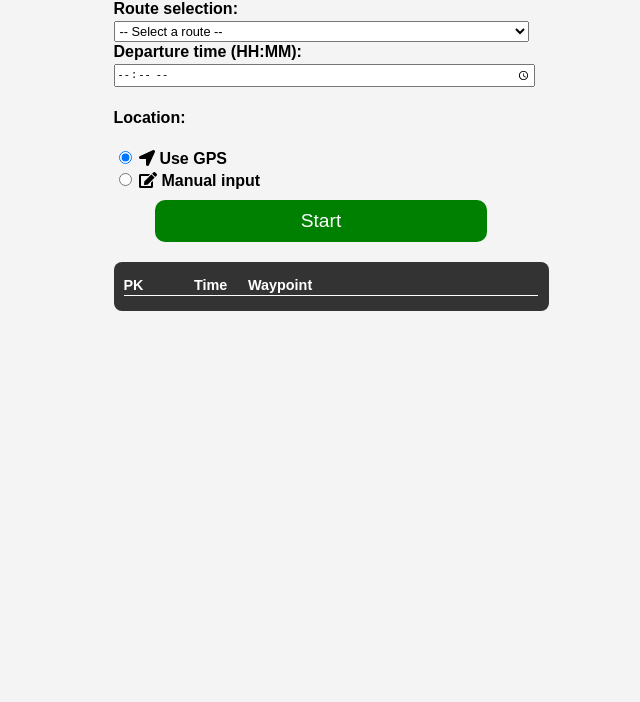
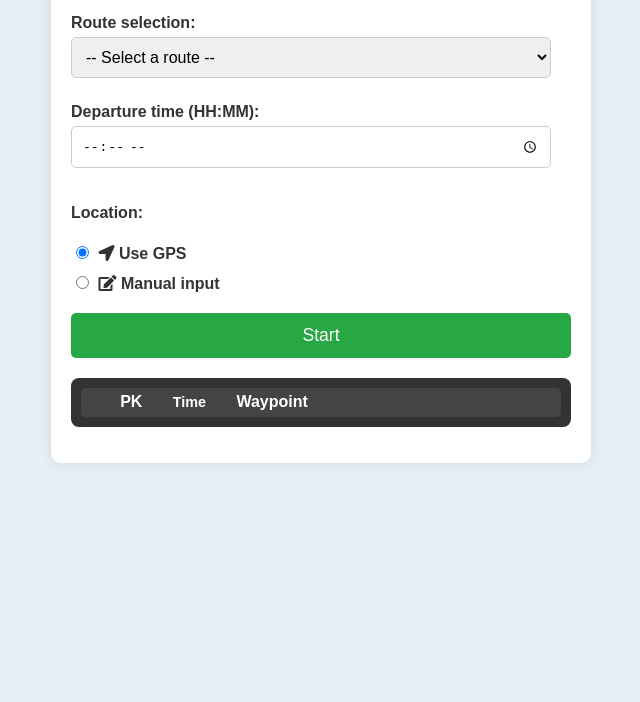
Before and after one commit to clav1stech/Projet-Tallon, a plain HTML site: page index.html in a window 1280 px wide. Shown: the part 98-800 px from the top of the page, without its empty margins (319-959 px from the left). Drawn offline with Linux system fonts and the light colour scheme.

Commit message:
Update styles.css

```diff
--- a/css/styles.css
+++ b/css/styles.css
@@ -1,47 +1,85 @@
 /* Styles globaux */
 body {
     font-family: Arial, sans-serif;
-    padding: 10px;
-    background-color: #f4f4f4;
+    background-color: #e9f0f5;
+    color: #333;
+    margin: 0;
+    padding: 0;
 }
-h1, h2 {
+
+/* Conteneur principal */
+.container {
+    max-width: 500px;
+    margin: 20px auto;
+    background: #ffffff;
+    padding: 20px;
+    border-radius: 10px;
+    box-shadow: 0 0 15px rgba(0, 0, 0, 0.1);
+}
+
+/* Titres */
+h1 {
+    font-size: 1.8em;
     color: #333;
-    text-align: left;
+    margin-bottom: 20px;
+    text-align: center;
+}
 
-}
-/* Conteneur pour les champs de saisie et le bouton */
-.container {
-    max-width: 415px; /* Aligné avec la largeur maximale de la timeline */
-    margin: 0 auto; /* Centrer le conteneur */
-}
+/* Labels */
 label {
     font-weight: bold;
+    margin-top: 10px;
     display: block;
-    margin-bottom: 2px;
 }
-input[type="number"], input[type="time"], select {
-    width: 100%; /* Tous les champs prennent toute la largeur du conteneur */
-    padding: 1px;
-    margin-bottom: 1px; /* Ajoutez de l'espace entre les champs */
-    font-size: 0.8em;
+
+/* Champs de saisie */
+input[type="number"],
+input[type="time"],
+select {
+    width: calc(100% - 20px);
+    padding: 10px;
+    margin-top: 5px;
+    margin-bottom: 15px;
+    font-size: 1em;
+    border: 1px solid #ccc;
+    border-radius: 5px;
+    box-sizing: border-box;
 }
-button {
-    width: 80%; /* Le bouton est légèrement moins large que les champs */
-    max-width: 415px;
-    padding: 10px;
-    font-size: 1.2em;
-    background-color: green;
+
+/* Section de la méthode de localisation */
+.location-section {
+    margin-bottom: 20px;
+}
+
+/* Options de la méthode de localisation */
+label input[type="radio"] {
+    margin-right: 5px;
+}
+
+/* Coordonnées manuelles */
+.manual-coords label {
+    margin-top: 5px;
+}
+
+/* Bouton de démarrage */
+.start-btn {
+    width: 100%;
+    padding: 12px;
+    font-size: 1.1em;
+    background-color: #28a745;
     color: white;
     border: none;
-    border-radius: 10px;
-    display: block;
-    margin: 10px auto; /* Centrer le bouton */
+    border-radius: 5px;
+    cursor: pointer;
+    transition: background-color 0.3s ease;
+}
+
+.start-btn:hover {
+    background-color: #218838;
 }
 
 /* Style de la timeline */
 #timeline {
-    width: 100%; /* Ajuster pour la largeur maximale de 415px */
-    max-width: 415px;
     background-color: #333;
     padding: 10px;
     color: white;
@@ -49,78 +87,76 @@ button {
     margin-top: 20px;
     border-radius: 8px;
 }
+
 .station {
     display: flex;
     justify-content: space-between;
-    padding: 5px 0;
-    color: white;
+    padding: 10px 0;
+    border-bottom: 1px solid #444;
     align-items: center;
 }
+
 .station span {
-    flex-basis: 12%; /* PK */
-    font-size: 0.8em;  /* PK */
+    flex-basis: 12%;
+    font-size: 0.9em;
     align-self: center;
-    text-align: right; /* PK */
+    text-align: right;
 }
+
 .station span:nth-child(2) {
-    flex-basis: 18%; /* Heure */
-    font-size: 0.9em;  /* Heure */
+    flex-basis: 20%;
+    font-size: 0.9em;
     text-align: center;
 }
+
 .station span:nth-child(3) {
-    flex-basis: 70%; /* Nom */
-    font-size: 0.9em;  /* Nom */
+    flex-basis: 68%;
+    font-size: 1em;
     text-align: left;
 }
+
+.header {
+    background-color: #444;
+    padding: 5px;
+    border-radius: 5px;
+}
+
 .header span {
     font-weight: bold;
-    border-bottom: 1px solid #fff;
-    padding-bottom: 0;
-    font-size: 0.9em; /* Taille de police uniforme pour les en-têtes */
-    text-align: left;
-    line-height: 1.2; /* Ajuster la hauteur de ligne pour correspondre */
-}
-
-.pk {
-    font-size: 0.7em;
-    text-align: right;
-    vertical-align: middle;
-    line-height: 1.5; /* Ajuster légèrement pour un meilleur alignement */
-}
-
-.current-station {
-    background-color: green;
-    color: white;
-}
-#info {
-    margin-top: 10px;
     font-size: 1em;
 }
 
-input[type="number"], input[type="time"], select {
-    width: 100%;
-    max-width: 415px;
-    padding: 1px;
-    margin: 1px 0;
-    font-size: 0.8em;
+/* Indiquer la gare en cours */
+.current-station {
+    background-color: #28a745;
+    color: white;
+    border-radius: 5px;
 }
 
+/* Informations supplémentaires */
+#info {
+    margin-top: 15px;
+    font-size: 1em;
+    color: #555;
+}
 
-/* @media screen and (max-width: 768px) {
-    h1, h2 {
-        font-size: 1.5em;
+/* Responsivité */
+@media screen and (max-width: 768px) {
+    .container {
+        max-width: 90%;
+        padding: 15px;
     }
 
-    .station span {
-        font-size: 0.8em;
-    }
-
-    #timeline {
-        padding: 5px;
+    h1 {
+        font-size: 1.5em;
     }
 
     input[type="number"], input[type="time"], select, button {
         font-size: 1em;
         padding: 8px;
     }
-} */
+
+    .station span {
+        font-size: 0.8em;
+    }
+}
```
